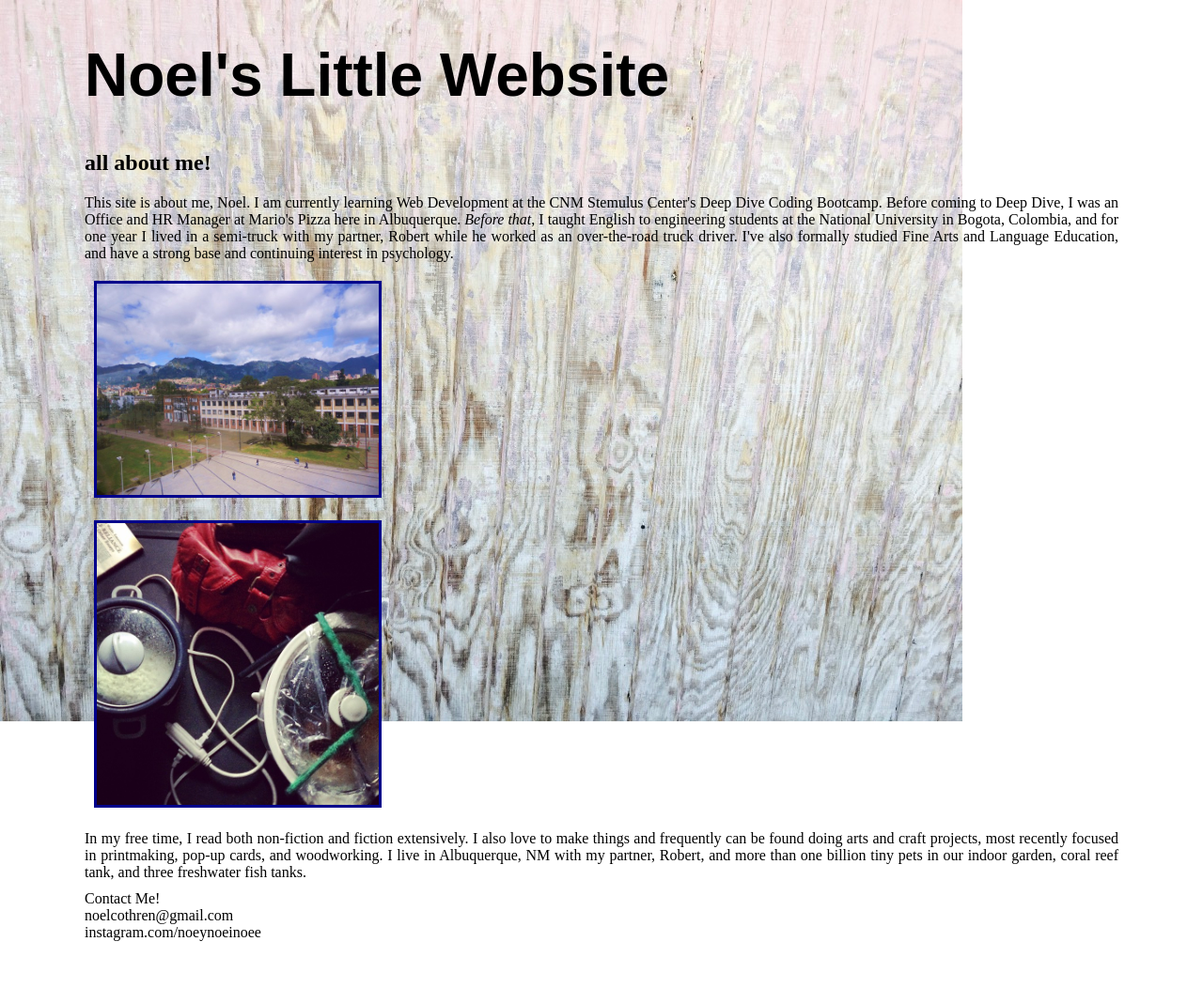
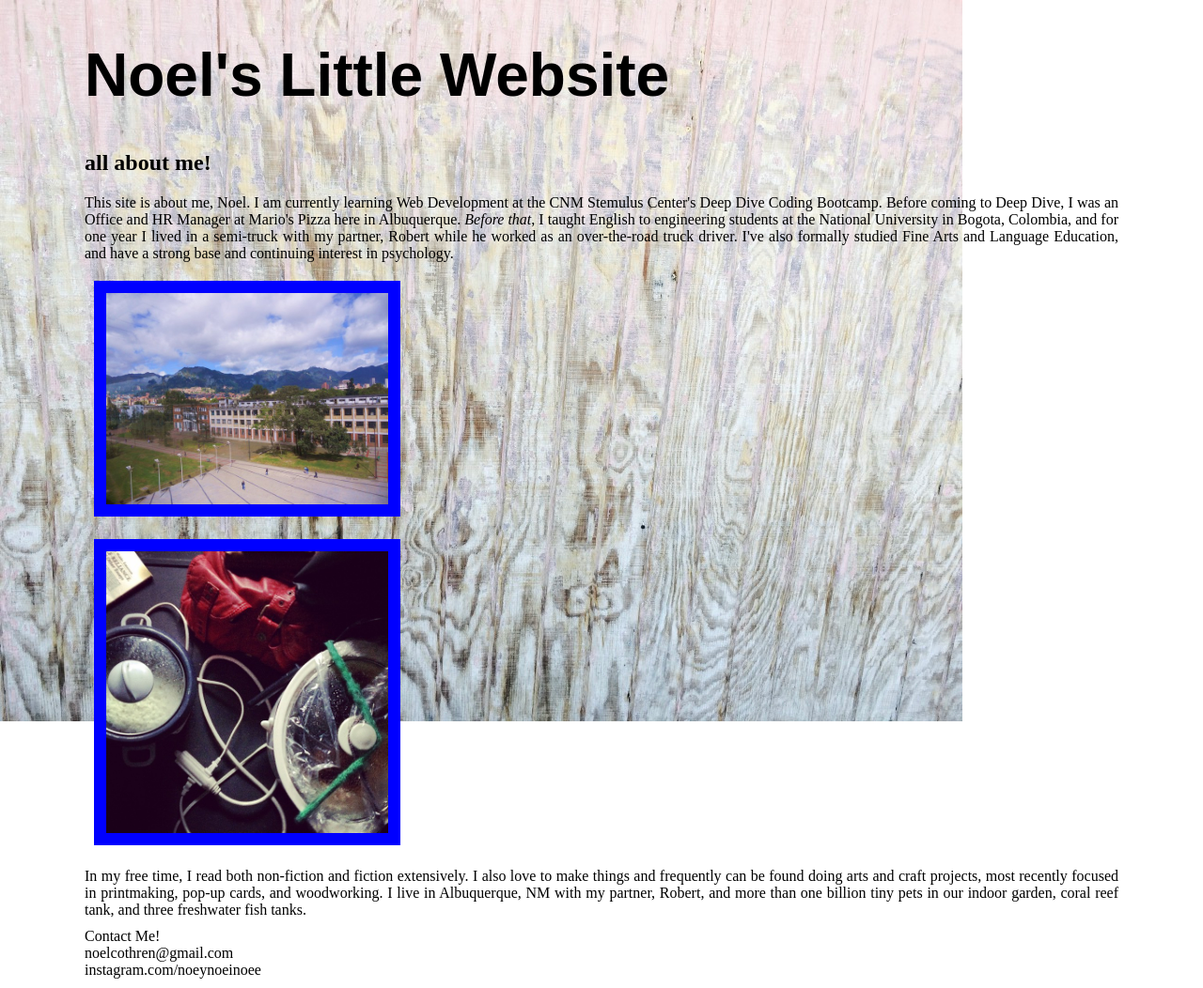
Before and after one commit to anc02d/about-noel, a PHP site: page / in a window 1280 px wide. Shown: the whole page at 94% size. Before the commit the page ends 1002 px from the top, so only its background shows below. Run offline with PHP 8.4, Linux system fonts and the light colour scheme.

Commit message:
makin some changes

```diff
--- a/index.php
+++ b/index.php
@@ -2,7 +2,7 @@
 <html>
 	<head>
 		<title>About Noel</title>
-		<link rel="stylesheet" href="style.css">
+		<link rel="stylesheet" href="style.css" type="text/css">
 	</head>
 	<body>
 		<h1>Noel's Little Website</h1>
@@ -11,9 +11,9 @@
 				<p>This site is about me, Noel. I am currently learning Web Development at the CNM Stemulus Center's Deep Dive Coding Bootcamp. Before coming to Deep Dive, I was an Office and HR Manager at Mario's Pizza here in Albuquerque. <em>Before that</em>, I taught English to engineering students at the National University in Bogota, Colombia, and for one year I lived in a semi-truck with my partner, Robert while he worked as an over-the-road truck driver. I've also formally studied Fine Arts and Language Education, and have a strong base and continuing interest in psychology.
 			</p>
 			</div>
-			<div> <img src="images/unal.jpg" class="img-rounded" alt="Universidad Nacional" width="300" height="auto">
+			<div> <img src="images/unal.jpg" alt="Universidad Nacional" width="300" height="auto">
 			</div>
-			<div> <img src="images/truckcook.jpg" class="img-rounded" alt="Cooking on the Truck" width="300" height="auto">
+			<div> <img src="images/truckcook.jpg" alt="Cooking on the Truck" width="300" height="auto">
 				</div>
 		<div>
 			<p>In my free time, I read both non-fiction and fiction extensively. I also love to make things and frequently can be found doing arts and craft projects, most recently focused in printmaking, pop-up cards, and woodworking. I live in Albuquerque, NM with my partner, Robert, and more than one billion tiny pets in our indoor garden, coral reef tank, and three freshwater fish tanks.
--- a/style.css
+++ b/style.css
@@ -4,7 +4,7 @@ h1 {
 }
 
 body {
-	background-image: url("/images/woodBkgd.jpg");
+	background: url(/images/woodBkgd.jpg);
 	background-repeat: no-repeat;
 	width: 1100px;
 	margin: 0 auto;
@@ -12,7 +12,7 @@ body {
 
 img {
 	margin: 10px;
-	border: 3px solid darkblue;
+	border: 13px solid blue;
 }
 
 p {
```
